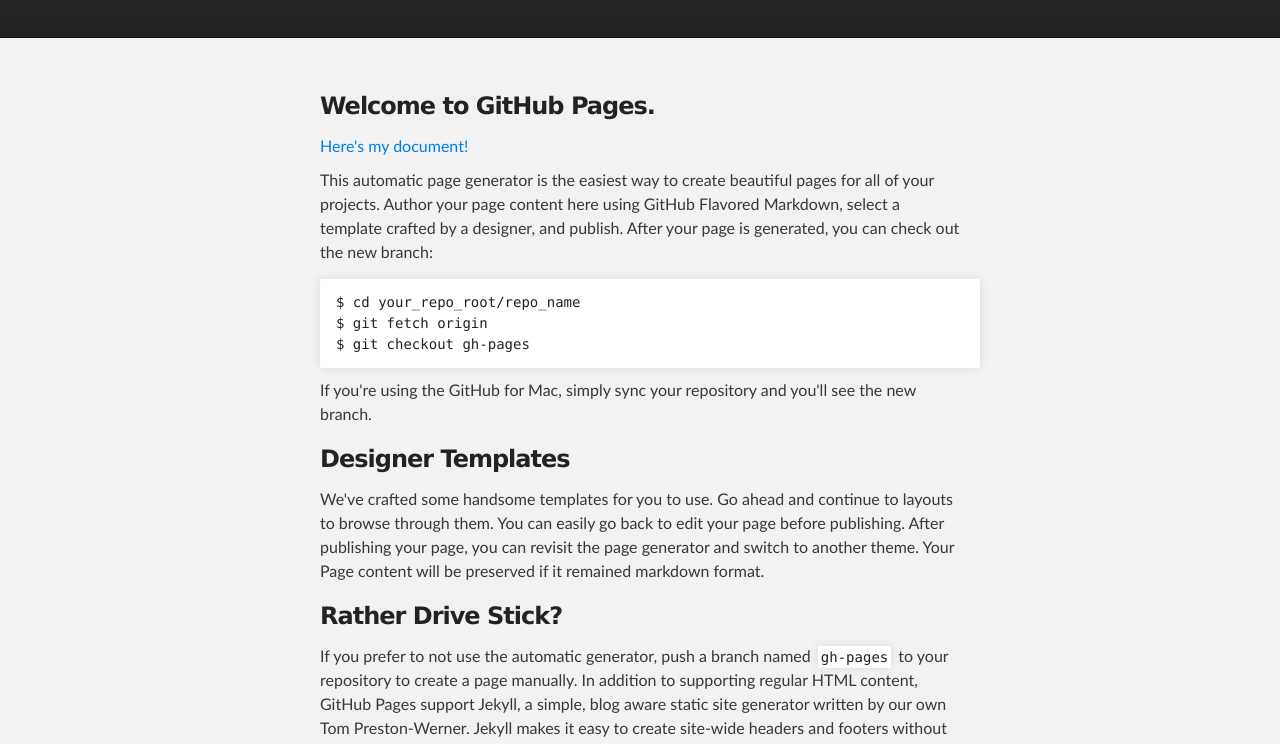
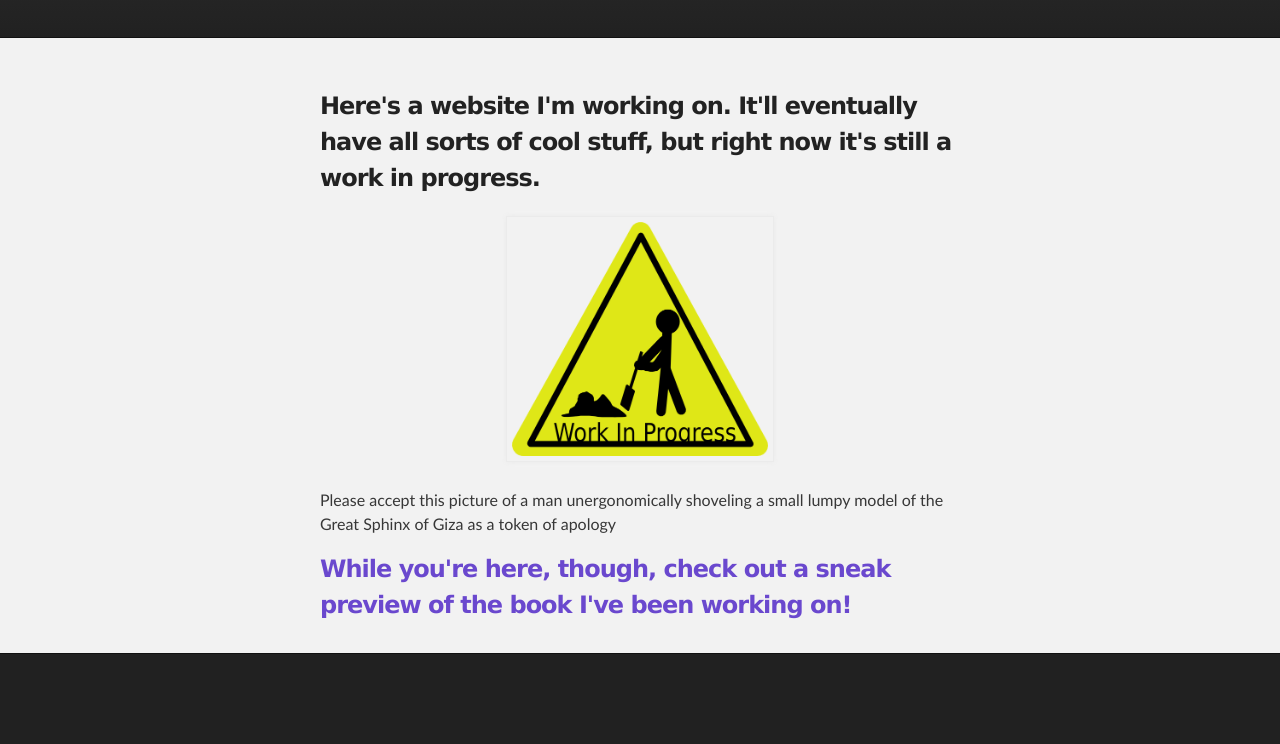
Before and after one commit to mattyj612/old_website, a plain HTML site: page index.html in a window 1280 px wide. Shown: the part 208-952 px from the top of the page. After the commit the page ends 862 px from the top, so only its background shows below. Drawn offline with Linux system fonts and the light colour scheme.

Commit message:
Made changes for book preview.
Making the necessary changes to show an ultra-special sneak preview of
my book!

```diff
--- a/index.html
+++ b/index.html
@@ -28,9 +28,15 @@
     <div id="main_content_wrap" class="outer">
       <section id="main_content" class="inner">
         <h3>
-<a name="welcome-to-github-pages" class="anchor" href="#welcome-to-github-pages"><span class="octicon octicon-link"></span></a>Welcome to GitHub Pages.</h3>
-<a href = "IntroductionToPi.pdf" target ="_blank"> Here's my document!</a>
-<p>This automatic page generator is the easiest way to create beautiful pages for all of your projects. Author your page content here using GitHub Flavored Markdown, select a template crafted by a designer, and publish. After your page is generated, you can check out the new branch:</p>
+<a name="welcome-to-github-pages" class="anchor" href="#welcome-to-github-pages"><span class="octicon octicon-link"></span></a>Here's a website I'm working on. It'll eventually have all sorts of cool stuff, but right now it's still a work in progress. </h3>
+<center>
+<img src = "Giza.png" alt = "Work In Progress" width =40%>
+</center>
+<p> Please accept this picture of a man unergonomically shoveling a small lumpy model of the Great Sphinx of Giza as a token of apology</p>
+
+<h3>
+<a style ="color:#6A48CE" href = "IntroductionToPiPreview.pdf" target ="_blank" download="IntroductionToPi"> While you're here, though, check out a sneak preview of the book I've been working on! </a> </h3>
+<!-- EVERYTHING!
 
 <pre><code>$ cd your_repo_root/repo_name
 $ git fetch origin
@@ -60,15 +66,13 @@
 <p>Having trouble with Pages? Check out the documentation at <a href="http://help.github.com/pages">http://help.github.com/pages</a> or contact <a href="mailto:support@github.com">support@github.com</a> and we’ll help you sort it out.</p>
       </section>
     </div>
-
-    <!-- FOOTER  -->
+    <!-- FOOTER
     <div id="footer_wrap" class="outer">
       <footer class="inner">
         <p>Published with <a href="http://pages.github.com">GitHub Pages</a></p>
       </footer>
     </div>
-
-
+    -->
 
   </body>
 </html>
```
Also changed, not shown: Giza.png (added), 3 other files.
